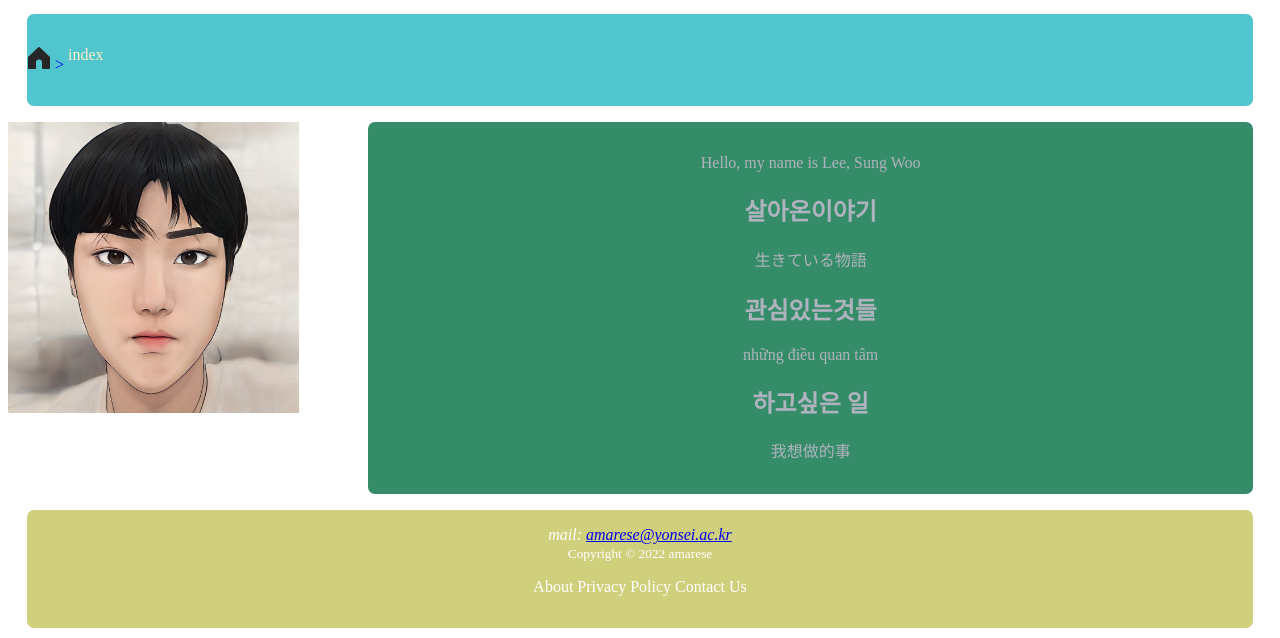
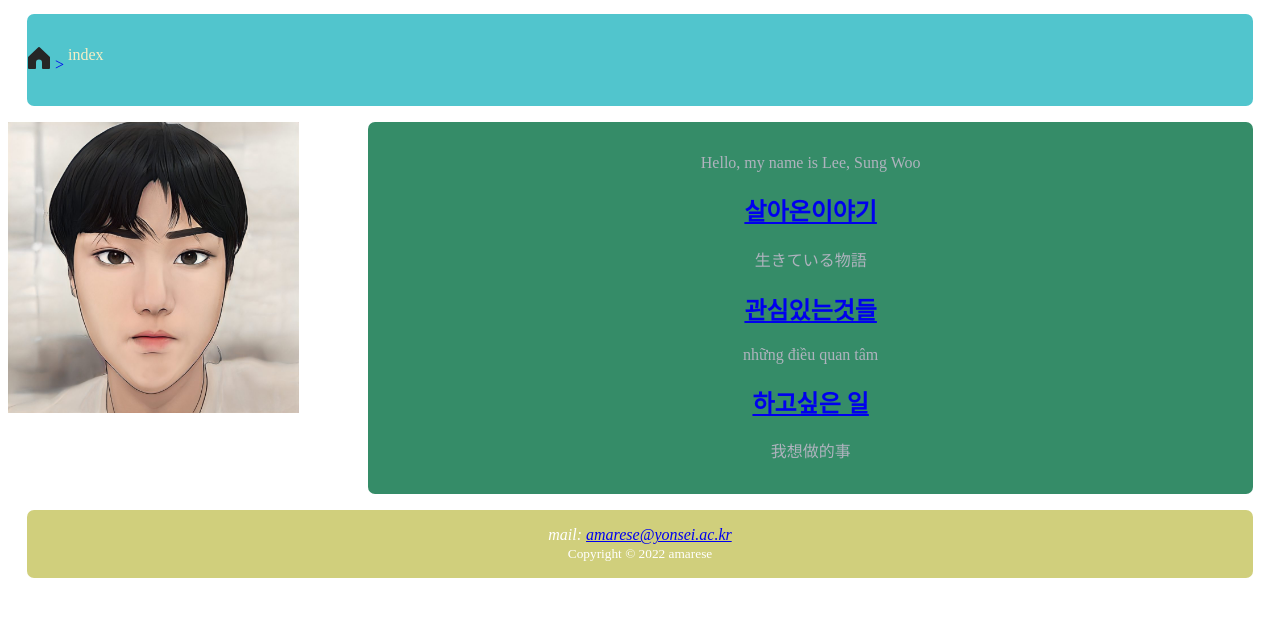
Before and after one commit to shawnlee427/shawnlee427.github.io, a plain HTML site: page index.html in a window 1280 px wide. Shown: the part 162-800 px from the top of the page. Drawn offline with Linux system fonts and the light colour scheme.

Commit message:
add index link

```diff
--- a/index.html
+++ b/index.html
@@ -29,18 +29,17 @@
     <main>
         <p>Hello, my name is Lee, Sung Woo</p>
         <article>
-            <h1>살아온이야기</h1>
+            <h1><a href="/bio/">살아온이야기</a></h1>
             <p>生きている物語</p>
-            <h1>관심있는것들</h1>
+            <h1><a href="/intro/">관심있는것들</a></h1>
             <p>những điều quan tâm</p>
-            <h1>하고싶은 일</h1>
+            <h1><a href="/portfolio/">하고싶은 일</a></h1>
             <p>我想做的事</p>
         </article>
     </main>
     <footer>
         <address>mail: <a href="mailto:amarese@yonsei.ac.kr">amarese@yonsei.ac.kr</a></address>
         <small>Copyright &copy; 2022 amarese</small>
-        <p>About Privacy Policy Contact Us</p>
     </footer>
 </body>
 
```
